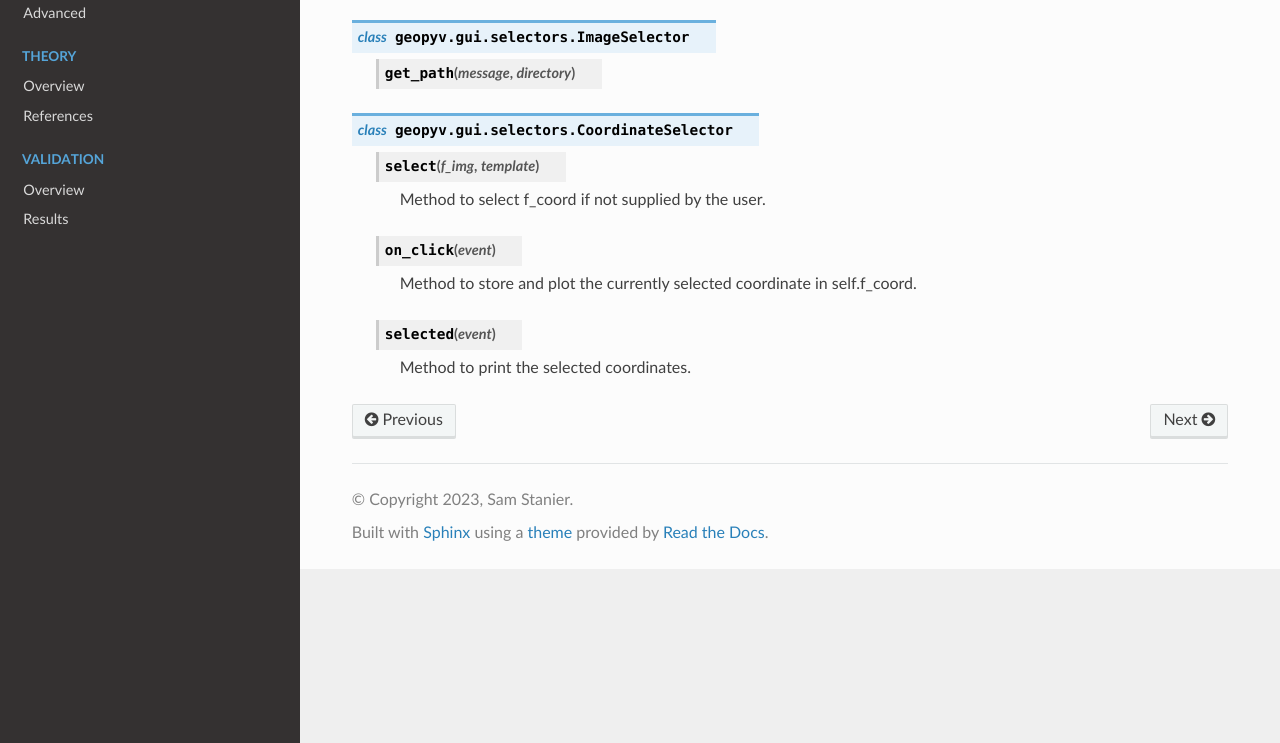
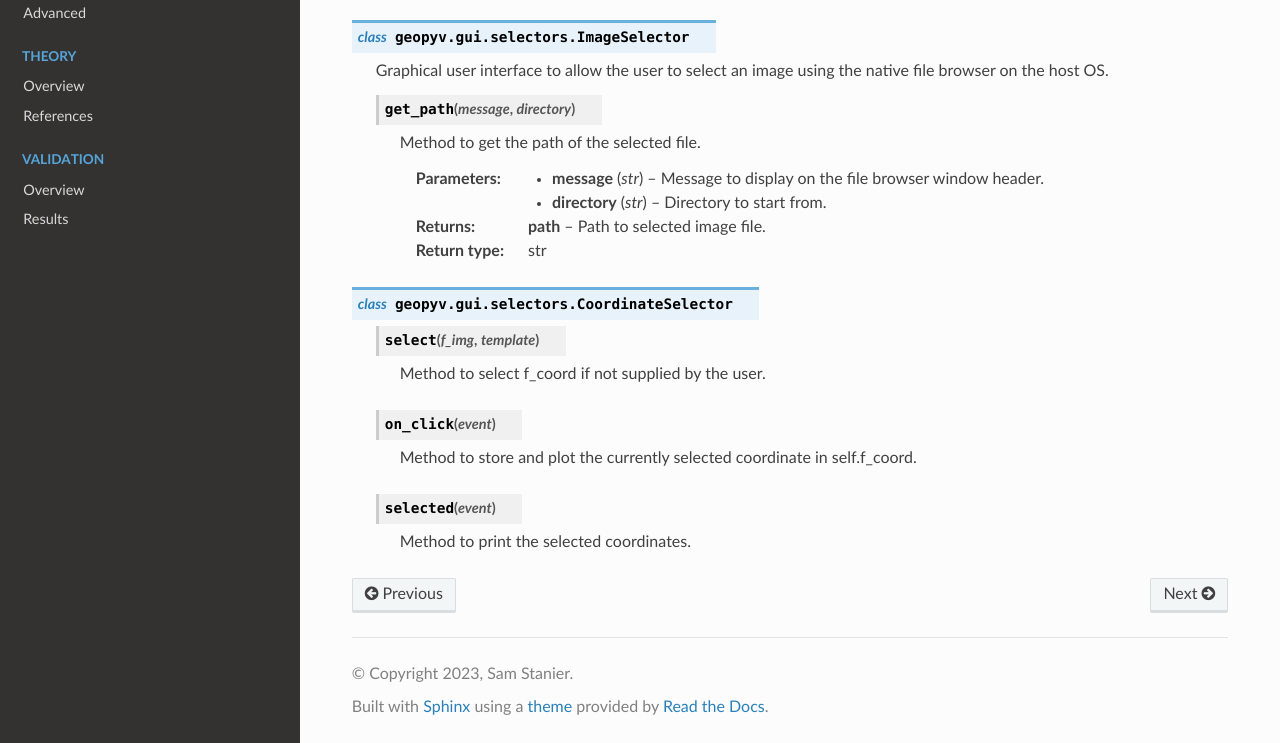
Before and after one commit to sas229/geopyv, a Sphinx documentation site: the page built from docs/source/autoapi/geopyv/gui/selectors/index.rst, in a window 1280 px wide and 1248 px high, cut to the strip 505-1248 px from the top of the window. Built offline with Sphinx 7.4.7 and the Read the Docs theme 2.0.0, drawn with Linux system fonts in a browser that asks for light colours.

```diff
--- a/basictest.py
+++ b/basictest.py
@@ -1,10 +1,6 @@
-import logging
 import numpy as np
 import geopyv as gp
 import matplotlib.pyplot as plt
-
-level = logging.INFO
-gp.log.initialise(level)
 
 # Subset test.
 ref = gp.image.Image("./images/T-Bar/IMG_1062.jpg")
--- a/docs/source/autoapi/geopyv/gui/selectors/index.rst
+++ b/docs/source/autoapi/geopyv/gui/selectors/index.rst
@@ -30,7 +30,19 @@ Classes
 
 .. py:class:: ImageSelector
 
+   Graphical user interface to allow the user to select an image using the native file browser on the host OS.
+
    .. py:method:: get_path(message, directory)
+
+      Method to get the path of the selected file.
+
+      :param message: Message to display on the file browser window header.
+      :type message: str
+      :param directory: Directory to start from.
+      :type directory: str
+
+      :returns: **path** -- Path to selected image file.
+      :rtype: str
 
 
 
--- a/src/geopyv/__init__.py
+++ b/src/geopyv/__init__.py
@@ -9,3 +9,6 @@ from . import plots
 from . import subset
 from . import _subset_extensions
 from . import templates
+import logging
+level = logging.INFO
+log.initialise(level)
```
Also changed, not shown: docs/source/autoapi/geopyv/gui/selectors/image/index.rst (+12 -0 lines), 2 other files.
